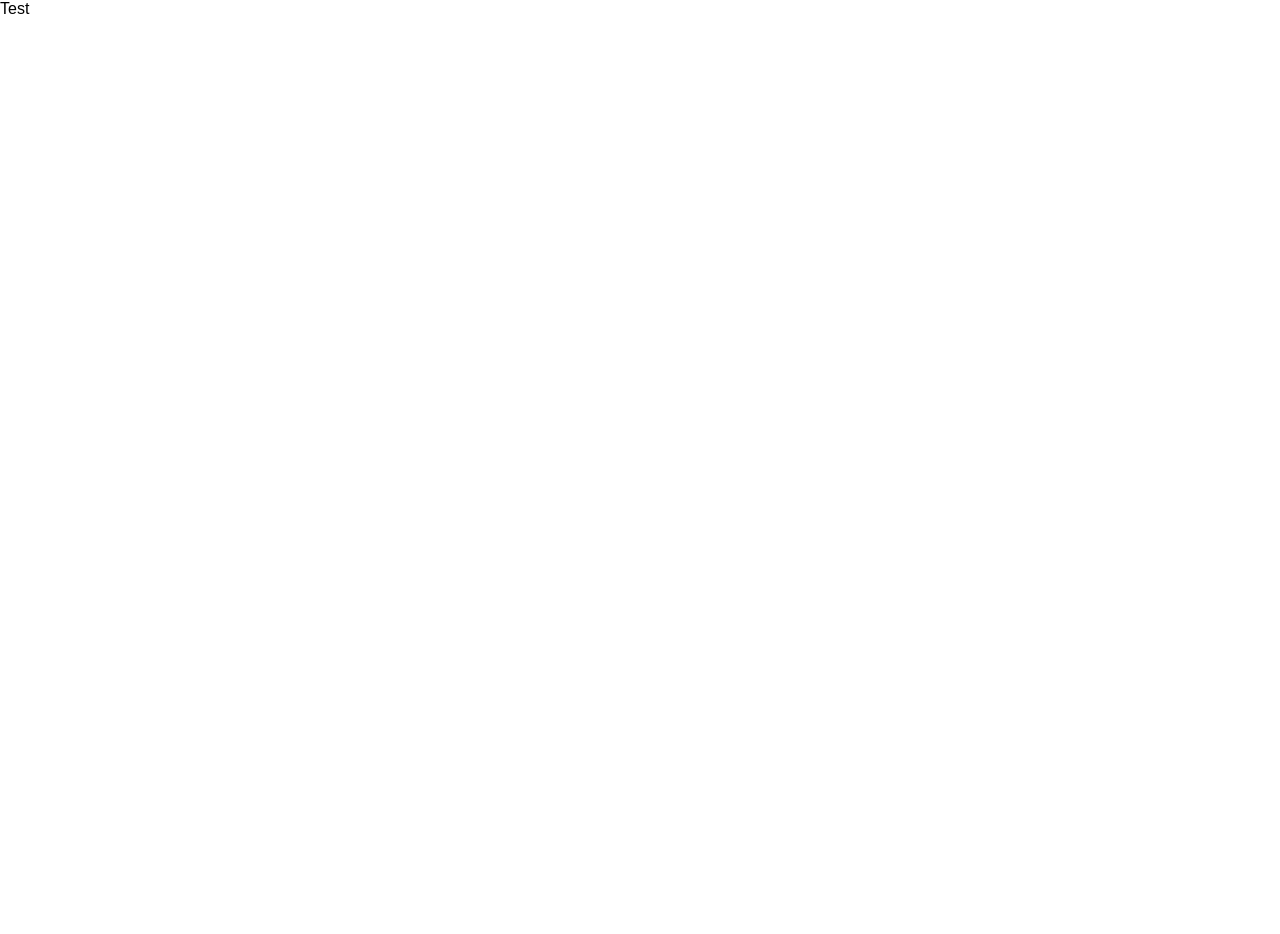
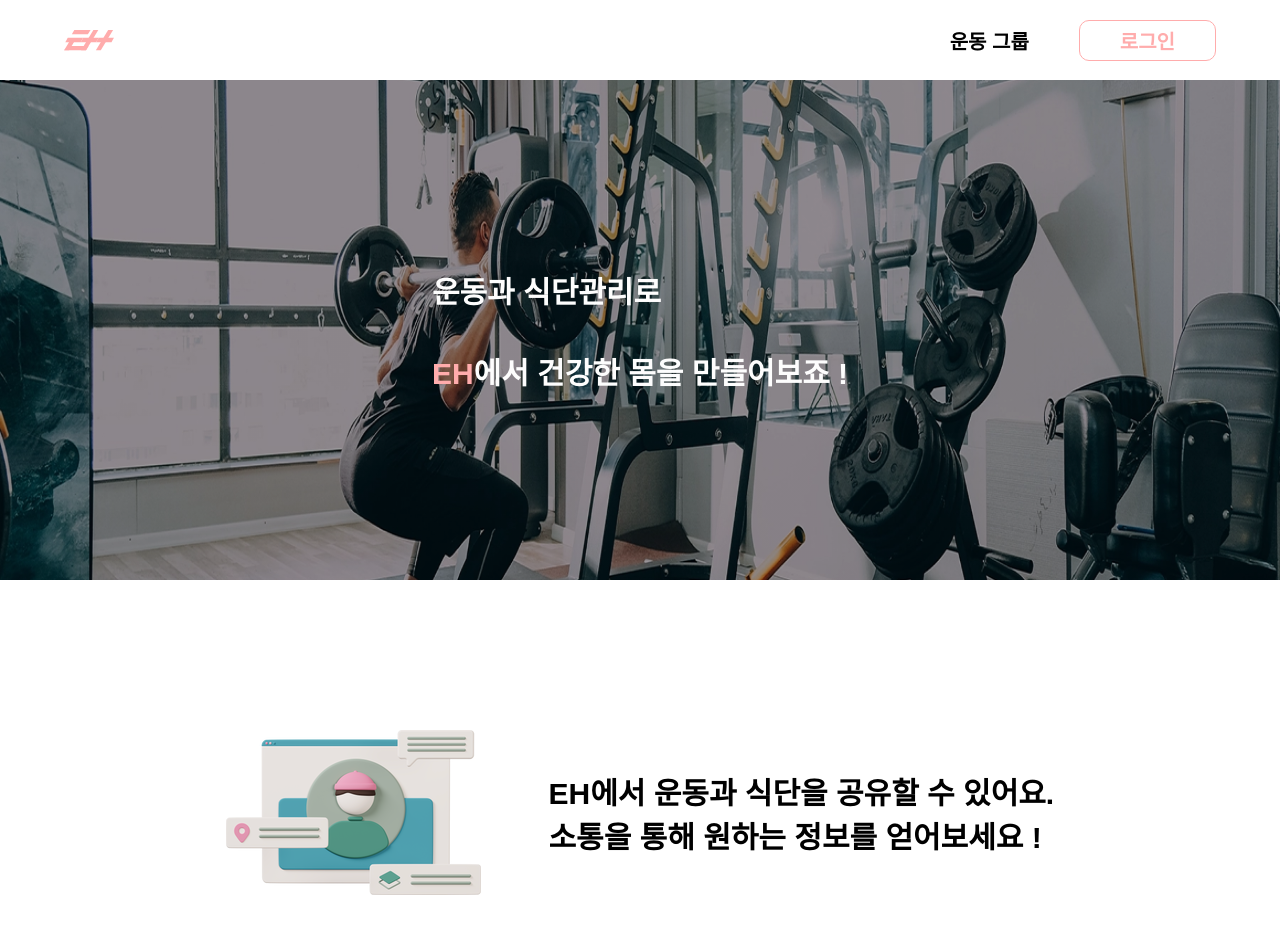
Before and after one commit to DSM-EH/EH-front, a Next.js app: page / in a window 1280 px wide. Shown: the top 934 px of the page. Before the commit the page ends 800 px from the top, so only its background shows below. Built offline with nearby package versions, Linux system fonts and the light colour scheme; a web font is replaced by a local one.

Commit message:
feat: main page

```diff
--- a/pages/index.tsx
+++ b/pages/index.tsx
@@ -1,12 +1,39 @@
+import Footer from '@/components/common/footer';
 import Head from 'next/head';
+import Header from '@/components/common/header';
+import ImageContainer from '@/components/main/ImageContainer';
+import IntroduceContainer from '@/components/main/Introduce';
+import { Main01, Main02 } from '@/assets';
+import styled from '@emotion/styled';
 
 const Home = () => {
   return (
-    <>
-      <Head>Head</Head>
-      <span>Test</span>
-    </>
+    <_Wrapper>
+      <Head>
+        <title>EH</title>
+      </Head>
+      <Header />
+      <ImageContainer />
+      <IntroduceContainer
+        imageUrl={Main01}
+        text={['EH에서 운동과 식단을 공유할 수 있어요.', '소통을 통해 원하는 정보를 얻어보세요 !']}
+        reverse={false}
+      />
+      <IntroduceContainer
+        imageUrl={Main02}
+        text={['그룹을 참가하여 같이 운동할 사람을 찾을 수 있어요! ', '그룹과 함께 배우며 운동합시다 !']}
+        reverse={true}
+      />
+      <Footer />
+    </_Wrapper>
   );
 };
 
 export default Home;
+
+const _Wrapper = styled.div`
+  width: 100vw;
+  display: flex;
+  flex-direction: column;
+  align-items: center;
+`;
```
